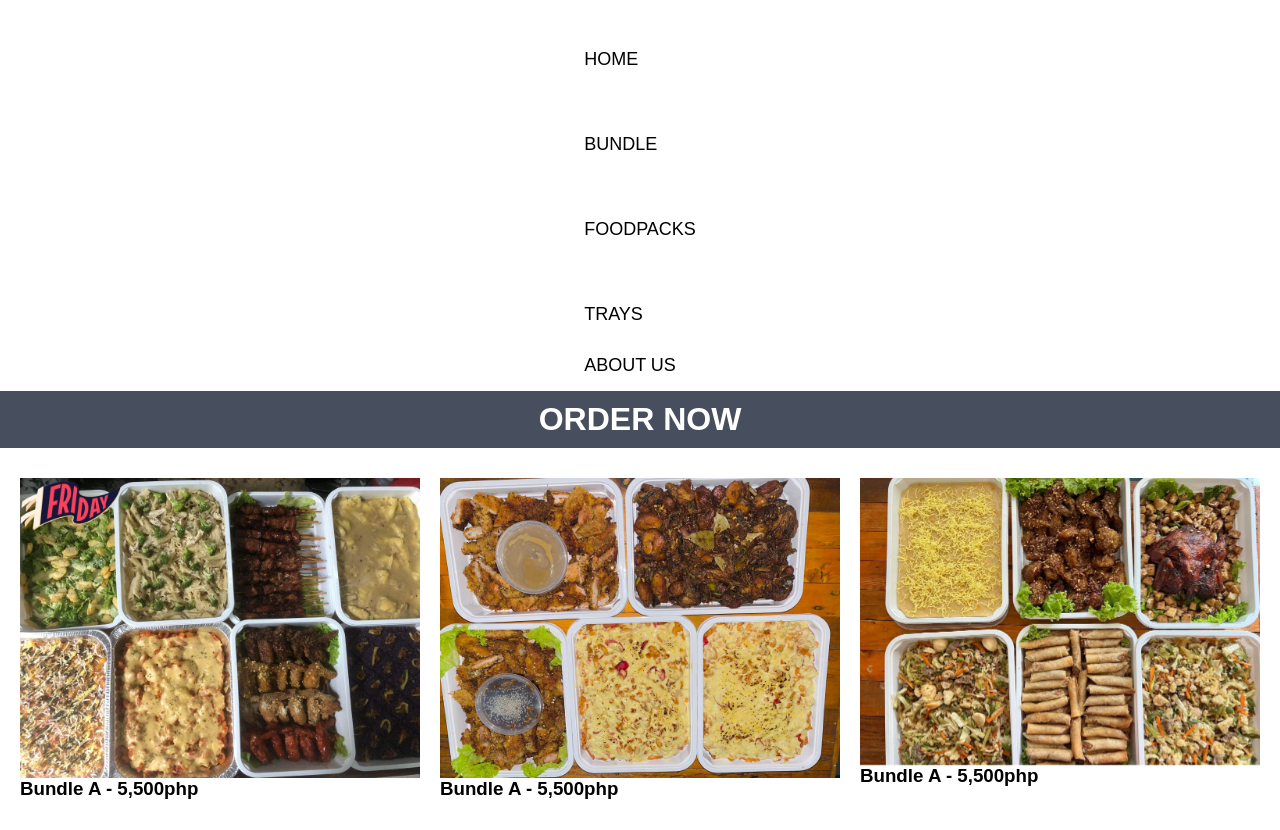
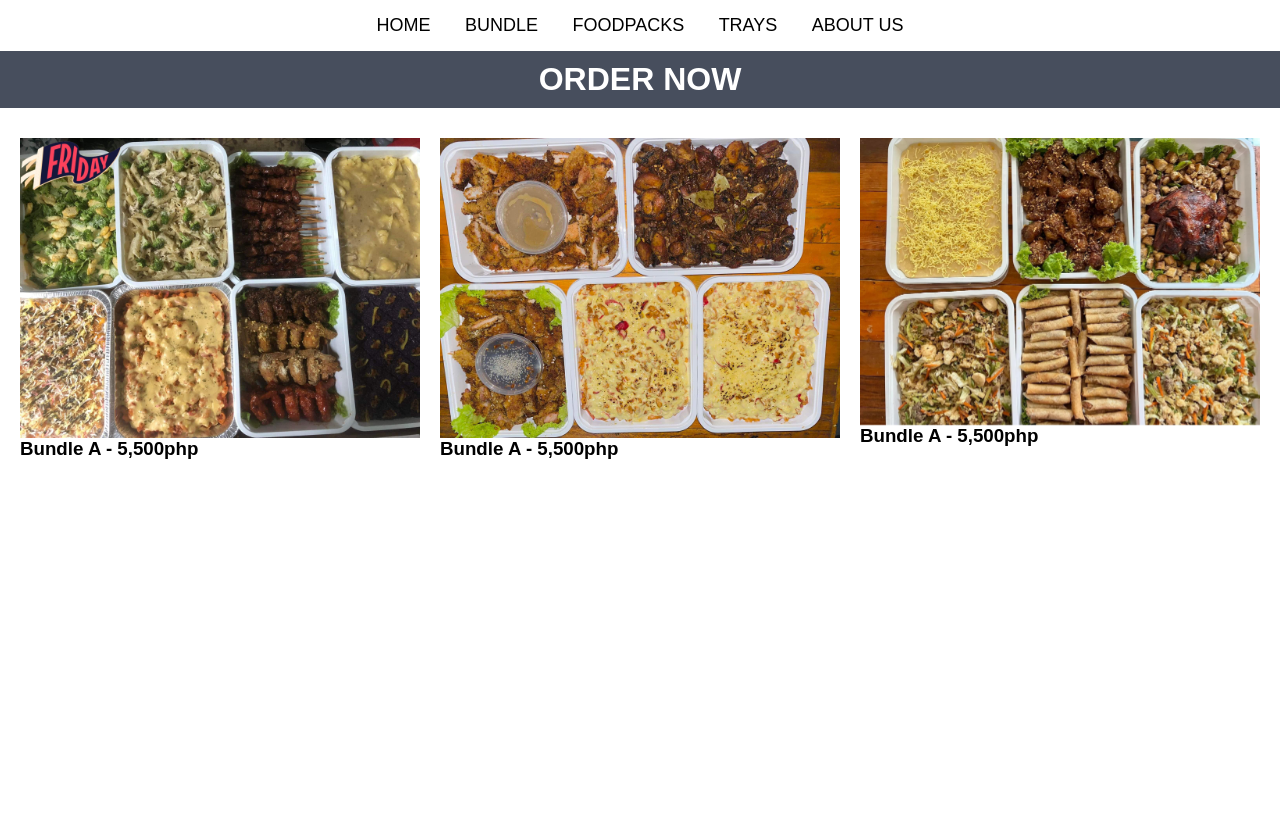
Before and after one commit to Marjoriebriemallari1991/Marjorie-Mallari, a plain HTML site: page Bundle.html in a window 1280 px wide. After the commit the page ends 800 px from the top, so only its background shows below. Drawn offline with Linux system fonts and the light colour scheme.

Commit message:
Update Bundle.html

```diff
--- a/Bundle.html
+++ b/Bundle.html
@@ -5,11 +5,11 @@
 	<link rel="stylesheet" type="text/css" href="bundle.css">
 <nav>
 		<ul>
-			<li><a href="index.html"><li>Home</li></a>
-			<li><a href="Bundle.html"><li>Bundle</li></a>
-			<li><a href="Foodpacks.html"><li>Foodpacks</li></a>
-			<li><a href="Trayorder.html"><li>TRAYS</li></a>
-			<li><a href="Aboutus.html">About Us</li></a>
+			<a href="index.html"><li>Home</li></a>
+			<a href="Bundle.html"><li>Bundle</li></a>
+			<a href="Foodpacks.html"><li>Foodpacks</li></a>
+			<a href="Trayorder.html"><li>TRAYS</li></a>
+			<a href="aboutus.html"><li>ABOUT US</li></a>
 		</ul>
 </nav>
 <meta name="viewport" content="width=device-width, initial-scale=1">
```
